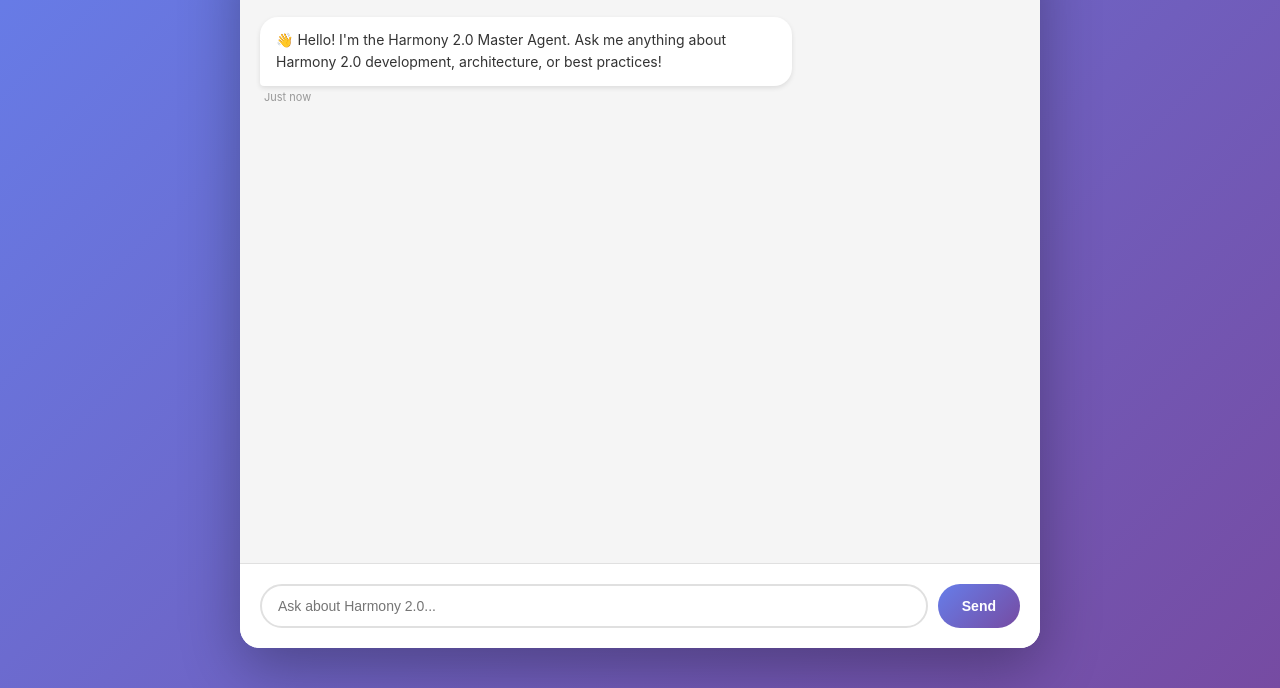
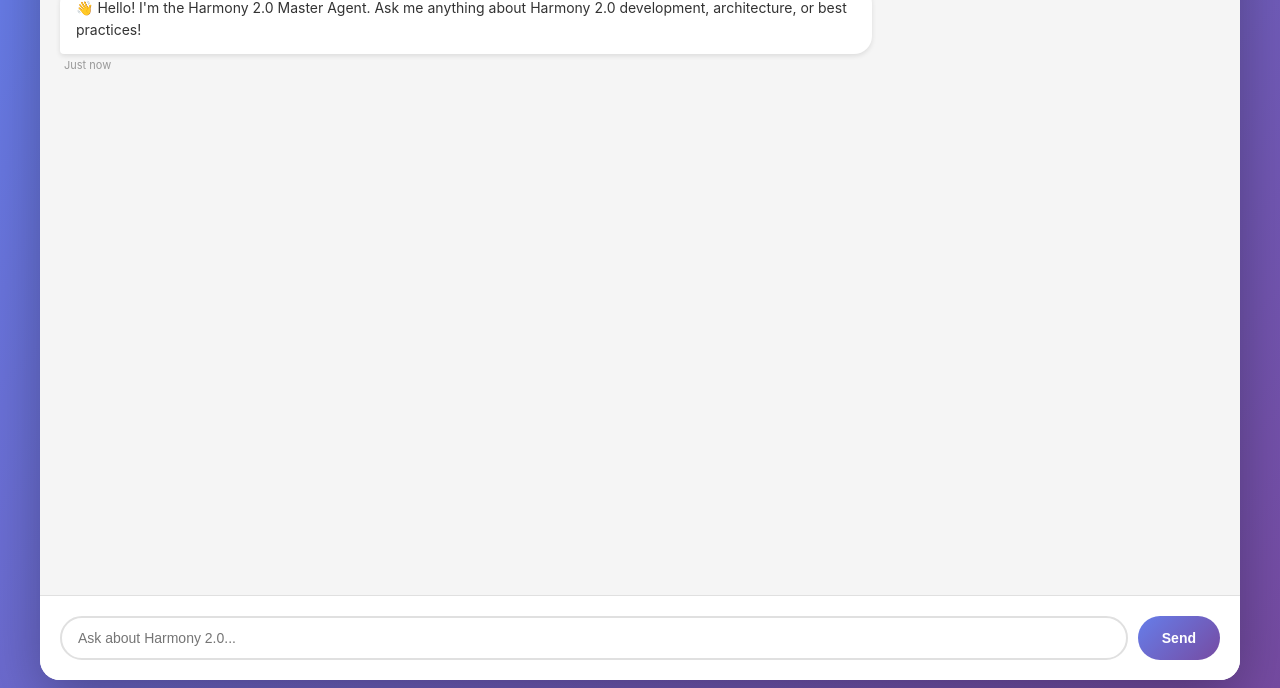
Before and after one commit to Amdocs-Studio/harmony2-gemini-mcp, a website: page public/index.html in a window 1280 px wide. Shown: the part 112-800 px from the top of the page. Drawn offline with nearby package versions, Linux system fonts and the light colour scheme.

Commit message:
small css

```diff
--- a/public/index.html
+++ b/public/index.html
@@ -28,8 +28,8 @@
             border-radius: 20px;
             box-shadow: 0 20px 60px rgba(0, 0, 0, 0.3);
             width: 100%;
-            max-width: 800px;
-            height: 90vh;
+            max-width: 1200px;
+            height: 98vh;
             display: flex;
             flex-direction: column;
             overflow: hidden;
```
